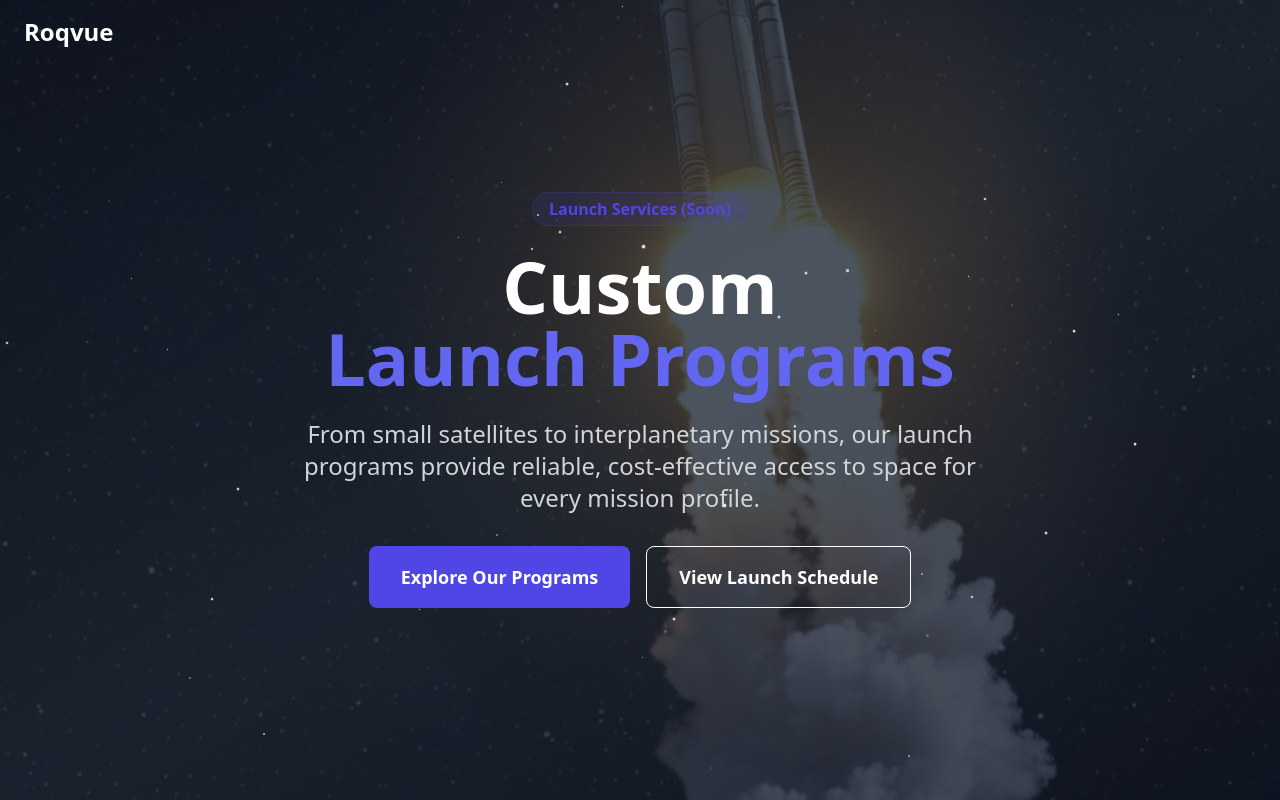
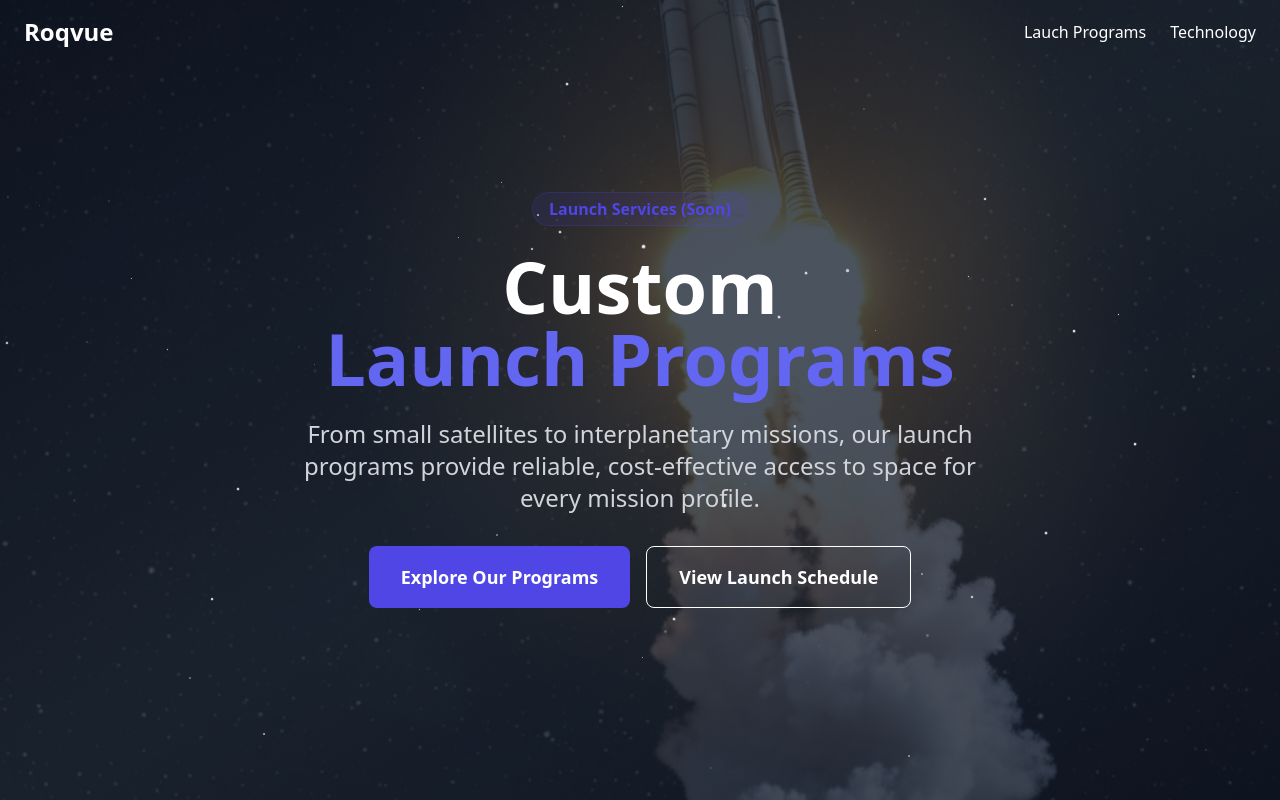
Before and after one commit to roqvuespace/roqweb.new.github.io, a plain HTML site: page plaunch.html in a window 1280 px wide. Shown: the top 800 px of the page. Drawn offline with nearby package versions, Linux system fonts and the light colour scheme.

Commit message:
Navbar links.

```diff
--- a/plaunch.html
+++ b/plaunch.html
@@ -37,8 +37,8 @@
       const navbar = R("NavBar", {
         logo: "Roqvue",
         links: [
-          // { label: "Lauch Programs", href: "#launch-programs" },
-          // { label: "Services", href: "#Services" },
+          { label: "Lauch Programs", href: "plaunch.html" },
+          { label: "Technology", href: "technology.html" },
           // { label: "Technology", href: "#tech" },
           // { label: "About", href: "#About" },
           // { label: "Contact", href: "#contact" },
```
Also changed, not shown: index.html (+1 -1 lines), technology.html (+2 -2 lines).
